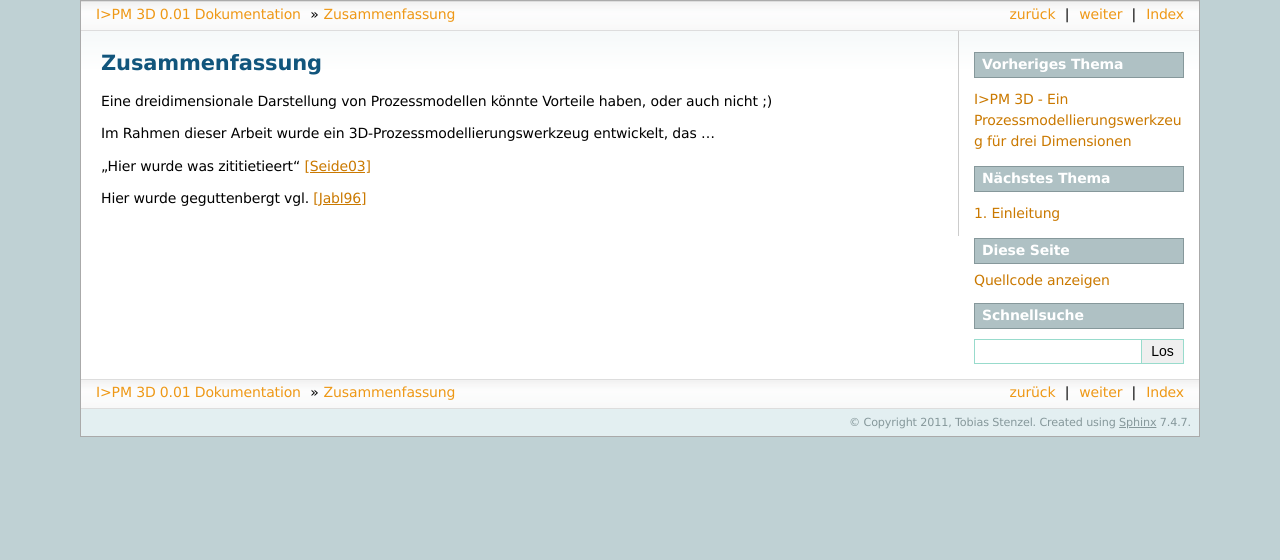
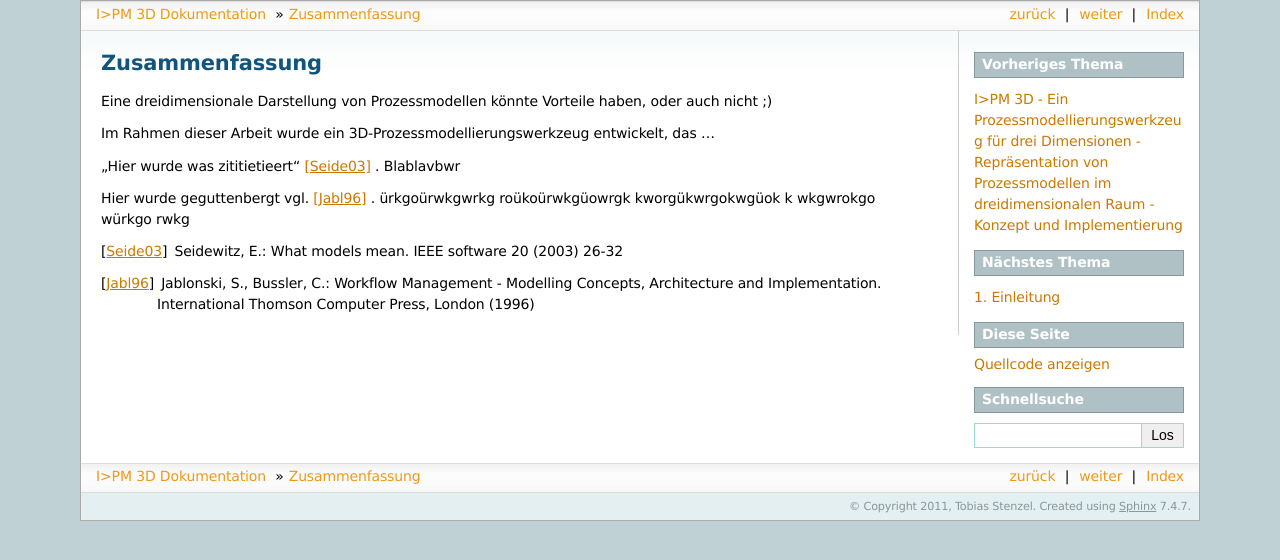
Before and after one commit to dpausp/ba-thesis, a Sphinx documentation site: the page built from source/zusammenfassung.rst, in a window 1280 px wide. Shown: the top 560 px of the page. Built offline with Sphinx 7.4.7, drawn with Linux system fonts in a browser that asks for light colours; formulas are drawn with MathJax 3.

Commit message:
included rst2pdf, configured latex a bit

```diff
--- a/source/conf.py
+++ b/source/conf.py
@@ -21,11 +21,12 @@
 # -- General configuration -----------------------------------------------------
 
 # If your documentation needs a minimal Sphinx version, state it here.
-#needs_sphinx = '1.0'
+needs_sphinx = '1.1'
 
 # Add any Sphinx extension module names here, as strings. They can be extensions
 # coming with Sphinx (named 'sphinx.ext.*') or your custom ones.
-extensions = ['sphinx.ext.todo', 'sphinx.ext.pngmath', 'sphinx.ext.ifconfig']
+extensions = ['sphinx.ext.todo', 'sphinx.ext.pngmath', 'sphinx.ext.ifconfig', 'rst2pdf.pdfbuilder']
+#extensions = ['sphinx.ext.todo', 'sphinx.ext.pngmath', 'sphinx.ext.ifconfig']
 
 # Add any paths that contain templates here, relative to this directory.
 templates_path = ['_templates']
@@ -48,9 +49,9 @@
 # built documents.
 #
 # The short X.Y version.
-version = '0.01'
+version = ''
 # The full version, including alpha/beta/rc tags.
-release = '0.01'
+release = ''
 
 # The language for content autogenerated by Sphinx. Refer to documentation
 # for a list of supported languages.
@@ -138,7 +139,7 @@
 #html_additional_pages = {}
 
 # If false, no module index is generated.
-#html_domain_indices = True
+html_domain_indices = False
 
 # If false, no index is generated.
 #html_use_index = True
@@ -171,19 +172,25 @@
 
 latex_elements = {
 # The paper size ('letterpaper' or 'a4paper').
-#'papersize': 'letterpaper',
+'papersize': 'a4',
 
 # The font size ('10pt', '11pt' or '12pt').
 #'pointsize': '10pt',
 
 # Additional stuff for the LaTeX preamble.
-#'preamble': '',
+'preamble': '',
 }
+
+latex_title = u"""
+I>PM 3D - Ein Prozessmodellierungswerkzeug für drei Dimensionen \\\\
+- \\\\
+Repr\\"asentation von Prozessmodellen im dreidimensionalen Raum - Konzept und Implementierung
+"""
 
 # Grouping the document tree into LaTeX files. List of tuples
 # (source start file, target name, title, author, documentclass [howto/manual]).
 latex_documents = [
-  ('index', 'IPM3D.tex', u'IPM3D Documentation',
+  ('index-latex', 'IPM3D.tex', latex_title,
    u'Tobias Stenzel', 'manual'),
 ]
 
@@ -193,19 +200,19 @@
 
 # For "manual" documents, if this is true, then toplevel headings are parts,
 # not chapters.
-#latex_use_parts = False
+latex_use_parts = False
 
 # If true, show page references after internal links.
-#latex_show_pagerefs = False
+latex_show_pagerefs = False
 
 # If true, show URL addresses after external links.
-#latex_show_urls = False
+latex_show_urls = True
 
 # Documents to append as an appendix to all manuals.
 #latex_appendices = []
 
 # If false, no module index is generated.
-#latex_domain_indices = True
+latex_domain_indices = False
 
 
 # -- Options for manual page output --------------------------------------------
@@ -282,3 +289,98 @@
 
 # Allow duplicate toc entries.
 #epub_tocdup = True
+
+# -- Options for PDF output --------------------------------------------------
+
+# Grouping the document tree into PDF files. List of tuples
+# (source start file, target name, title, author, options).
+#
+# If there is more than one author, separate them with \\.
+# For example: r'Guido van Rossum\\Fred L. Drake, Jr., editor'
+#
+# The options element is a dictionary that lets you override
+# this config per-document.
+# For example,
+# ('index', u'MyProject', u'My Project', u'Author Name',
+#  dict(pdf_compressed = True))
+# would mean that specific document would be compressed
+# regardless of the global pdf_compressed setting.
+
+pdf_documents = [
+    ('index', u'ipm3d', u'I>PM 3D', u'Tobias Stenzel'),
+]
+
+# A comma-separated list of custom stylesheets. Example:
+pdf_stylesheets = ['sphinx','kerning','a4']
+
+# Create a compressed PDF
+# Use True/False or 1/0
+# Example: compressed=True
+#pdf_compressed = False
+
+# A colon-separated list of folders to search for fonts. Example:
+# pdf_font_path = ['/usr/share/fonts', '/usr/share/texmf-dist/fonts/']
+
+# Language to be used for hyphenation support
+pdf_language = "de_DE"
+
+# Mode for literal blocks wider than the frame. Can be
+# overflow, shrink or truncate
+#pdf_fit_mode = "shrink"
+
+# Section level that forces a break page.
+# For example: 1 means top-level sections start in a new page
+# 0 means disabled
+pdf_break_level = 3
+
+# When a section starts in a new page, force it to be 'even', 'odd',
+# or just use 'any'
+pdf_breakside = 'any'
+
+# Insert footnotes where they are defined instead of
+# at the end.
+#pdf_inline_footnotes = True
+
+# verbosity level. 0 1 or 2
+pdf_verbosity = 0
+
+# If false, no index is generated.
+#pdf_use_index = True
+
+# If false, no modindex is generated.
+pdf_use_modindex = False
+
+# If false, no coverpage is generated.
+#pdf_use_coverpage = True
+
+# Name of the cover page template to use
+#pdf_cover_template = 'sphinxcover.tmpl'
+
+# Documents to append as an appendix to all manuals.
+#pdf_appendices = []
+
+# Enable experimental feature to split table cells. Use it
+# if you get "DelayedTable too big" errors
+#pdf_splittables = False
+
+# Set the default DPI for images
+#pdf_default_dpi = 72
+
+# Enable rst2pdf extension modules (default is only vectorpdf)
+# you need vectorpdf if you want to use sphinx's graphviz support
+#pdf_extensions = ['vectorpdf']
+
+# Page template name for "regular" pages
+#pdf_page_template = 'cutePage'
+
+# Show Table Of Contents at the beginning?
+pdf_use_toc = True
+
+# How many levels deep should the table of contents be?
+pdf_toc_depth = 4
+
+# Add section number to section references
+pdf_use_numbered_links = True
+
+# Background images fitting mode
+pdf_fit_background_mode = 'scale'
--- a/source/zusammenfassung.rst
+++ b/source/zusammenfassung.rst
@@ -7,6 +7,16 @@
 Im Rahmen dieser Arbeit wurde ein 3D-Prozessmodellierungswerkzeug entwickelt, das ...
 
 
-"Hier wurde was zititietieert" [Seide03]_
+"Hier wurde was zititietieert" [Seide03]_ . Blablavbwr
 
-Hier wurde geguttenbergt vgl. [Jabl96]_
+Hier wurde geguttenbergt vgl. [Jabl96]_ . ürkgoürwkgwrkg
+roükoürwkgüowrgk
+kworgükwrgokwgüok
+k
+wkgwrokgo
+würkgo
+rwkg
+
+
+.. include:: referenzen.rst
+    :start-line: 4
```
Also changed, not shown: source/index.rst (+3 -6 lines), 1 other file.
